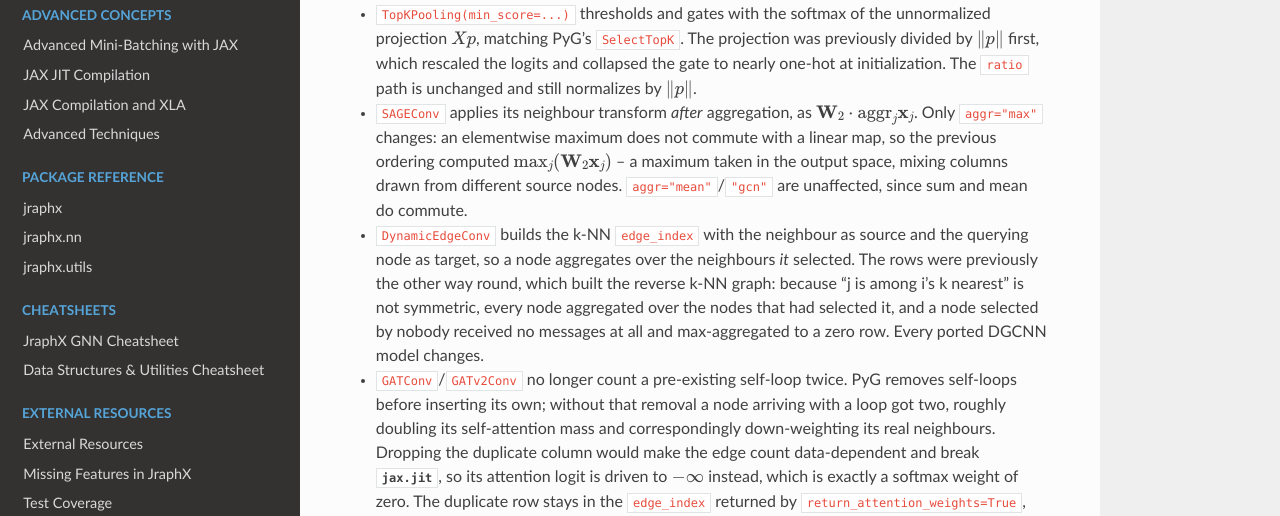
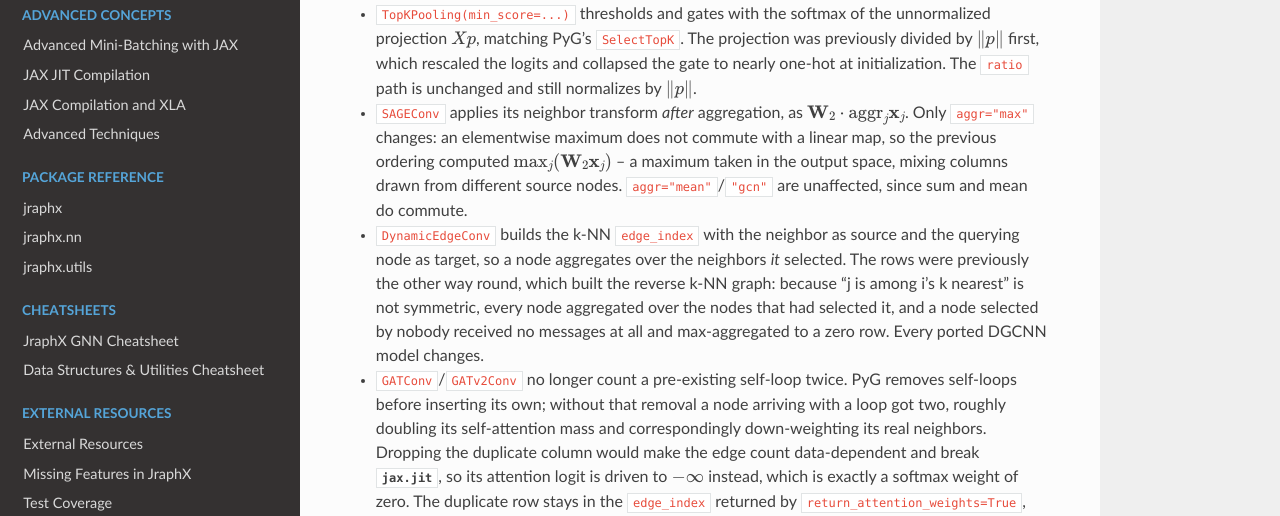
Before and after one commit to DBraun/jraphx, a Sphinx documentation site: the page built from docs/source/changelog.rst, in a window 1280 px wide and 900 px high, scrolled down 2953 px. Shown: the part 155-671 px from the top of the window. Built offline with Sphinx 7.4.7 and the Read the Docs theme 3.1.0, drawn with Linux system fonts in a browser that asks for light colours; some of the changed text lies outside the part shown.

Commit message:
Use American English spelling throughout

```diff
--- a/docs/source/changelog.rst
+++ b/docs/source/changelog.rst
@@ -142,14 +142,14 @@ Trained weights still load (subject to the state-layout notes above), but output
   previously divided by :math:`\lVert p \rVert` first, which rescaled the logits and
   collapsed the gate to nearly one-hot at initialization. The ``ratio`` path is
   unchanged and still normalizes by :math:`\lVert p \rVert`.
-* ``SAGEConv`` applies its neighbour transform *after* aggregation, as
+* ``SAGEConv`` applies its neighbor transform *after* aggregation, as
   :math:`\mathbf{W}_2 \cdot \mathrm{aggr}_j \mathbf{x}_j`. Only ``aggr="max"`` changes:
   an elementwise maximum does not commute with a linear map, so the previous ordering
   computed :math:`\max_j (\mathbf{W}_2 \mathbf{x}_j)` -- a maximum taken in the output
   space, mixing columns drawn from different source nodes. ``aggr="mean"``/``"gcn"`` are
   unaffected, since sum and mean do commute.
-* ``DynamicEdgeConv`` builds the k-NN ``edge_index`` with the neighbour as source and the
-  querying node as target, so a node aggregates over the neighbours *it* selected. The
+* ``DynamicEdgeConv`` builds the k-NN ``edge_index`` with the neighbor as source and the
+  querying node as target, so a node aggregates over the neighbors *it* selected. The
   rows were previously the other way round, which built the reverse k-NN graph: because
   "j is among i's k nearest" is not symmetric, every node aggregated over the nodes that
   had selected it, and a node selected by nobody received no messages at all and
@@ -157,7 +157,7 @@ Trained weights still load (subject to the state-layout notes above), but output
 * ``GATConv``/``GATv2Conv`` no longer count a pre-existing self-loop twice. PyG removes
   self-loops before inserting its own; without that removal a node arriving with a loop
   got two, roughly doubling its self-attention mass and correspondingly down-weighting
-  its real neighbours. Dropping the duplicate column would make the edge count
+  its real neighbors. Dropping the duplicate column would make the edge count
   data-dependent and break :obj:`jax.jit`, so its attention logit is driven to
   :math:`-\infty` instead, which is exactly a softmax weight of zero. The duplicate row
   stays in the ``edge_index`` returned by ``return_attention_weights=True``, carrying a
--- a/docs/source/missing_features.rst
+++ b/docs/source/missing_features.rst
@@ -38,7 +38,7 @@ Convolution Layers
 - **NNConv** - Continuous kernel-based convolution
 - **PANConv** - Path Augmented Graph Neural Networks
 - **PDNConv** - Pathfinder Discovery Networks
-- **PNAConv** - Principal Neighbourhood Aggregation
+- **PNAConv** - Principal Neighborhood Aggregation
 - **PointConv** - Point Convolution for 3D
 - **PPFConv** - Point Pair Feature Convolution
 - **RGCNConv** - Relational Graph Convolutional Networks
@@ -107,7 +107,7 @@ implemented, as are ``MLP`` and ``JumpingKnowledge``. Still missing:
 - **GraphUNet** - Graph U-Net
 - **MetaPath2Vec** - MetaPath2Vec for heterogeneous graphs
 - **Node2Vec** - Node2Vec embeddings
-- **PNA** - Principal Neighbourhood Aggregation networks
+- **PNA** - Principal Neighborhood Aggregation networks
 - **SchNet** - SchNet for molecular property prediction
 - **TGN** - Temporal Graph Networks
 
--- a/docs/source/missing_tests.rst
+++ b/docs/source/missing_tests.rst
@@ -17,7 +17,7 @@ Core Data Structures
 - ``tests/data/test_data.py`` -- ``Data`` construction, attribute access, node and
   edge counts, pytree round-trips (30)
 - ``tests/data/test_batch.py`` -- ``Batch`` collation, node-index offsetting,
-  unbatching, subclass configuration, pytree behaviour under ``jax.jit`` (47)
+  unbatching, subclass configuration, pytree behavior under ``jax.jit`` (47)
 
 Convolution Layers
 ~~~~~~~~~~~~~~~~~~
@@ -131,7 +131,7 @@ Not Covered - PyTorch-Specific
 
 These rely on PyTorch functionality with no JAX equivalent:
 
-- ``torch.jit.script()`` compilation and TorchScript behaviour. The JAX analogue
+- ``torch.jit.script()`` compilation and TorchScript behavior. The JAX analog
   is :obj:`jax.jit`, which the suite exercises directly where a layer supports it.
 - ``test_fused_gat_conv.py``, the ``tests/nn/conv/cugraph/`` tree, and GPU memory
   management -- CUDA kernel specialisations.
```
Also changed, not shown: other parts of docs/source/changelog.rst (+1 -1 lines), 11 other files.
